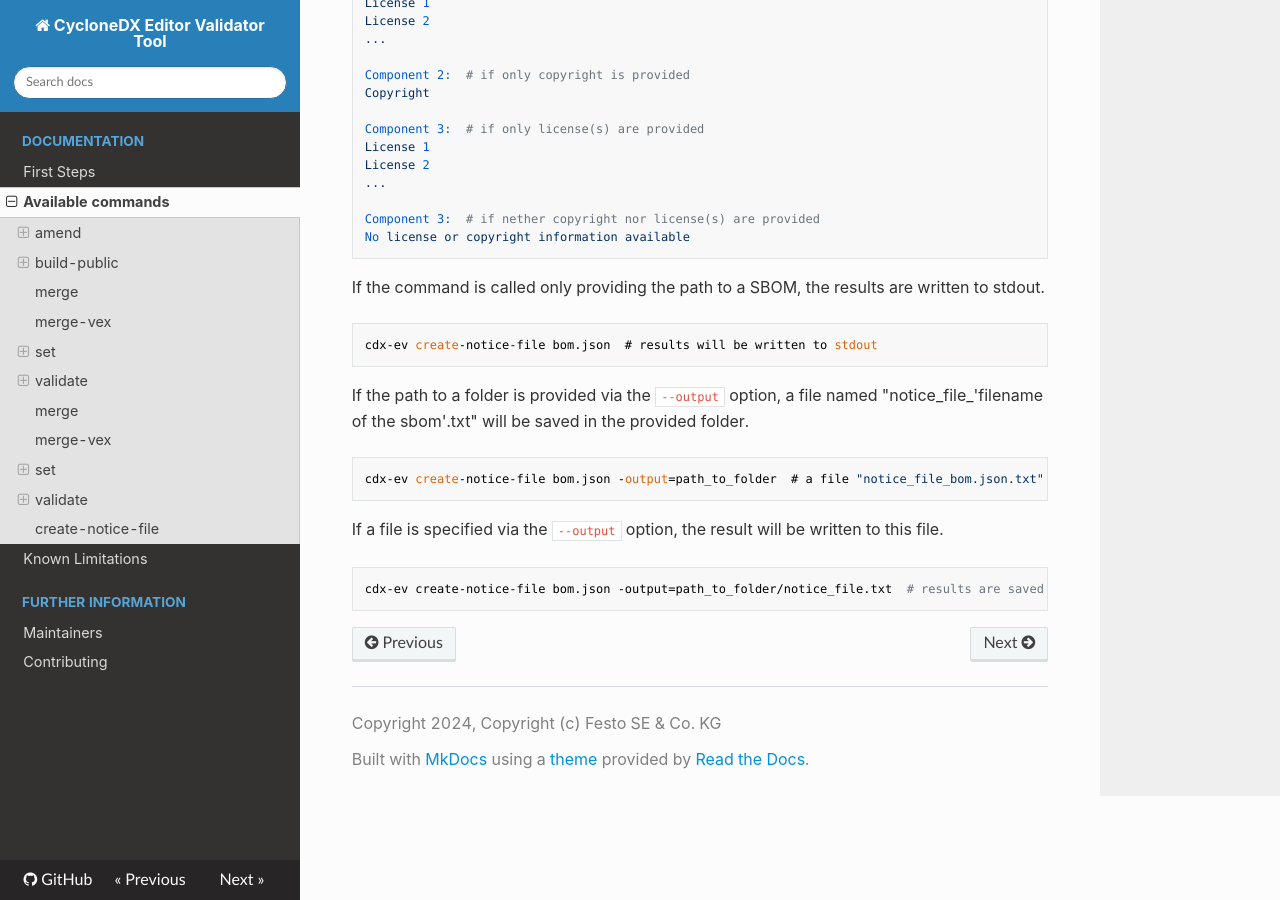
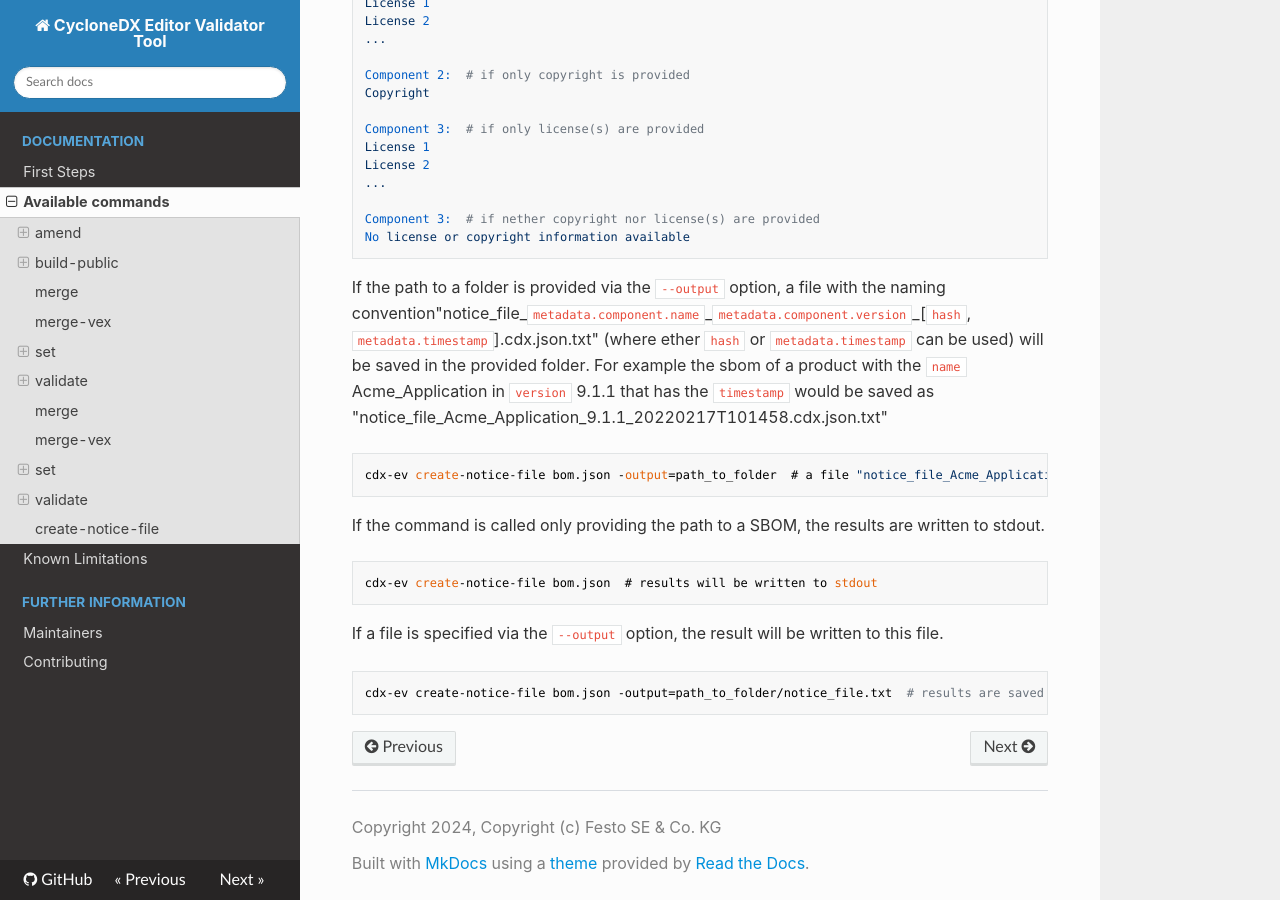
Before and after one commit to Festo-se/cyclonedx-editor-validator, an MkDocs documentation site: the page built from docs/available_commands.md, in a window 1280 px wide and 900 px high, scrolled down 20664 px. Built offline with MkDocs 1.6.1, drawn with Linux system fonts in a browser that asks for light colours; nearby versions of some CDN libraries; some web fonts are replaced.

Commit message:
docs: adds nimg convention for notice file

```diff
--- a/docs/available_commands.md
+++ b/docs/available_commands.md
@@ -711,14 +711,15 @@
     Component 3:  # if nether copyright nor license(s) are provided
     No license or copyright information available
 
+  If the path to a folder is provided via the `--output` option, a file with the naming convention"notice_file_`metadata.component.name`\_`metadata.component.version`\_\[`hash`, `metadata.timestamp`\].cdx.json.txt" (where ether `hash` or `metadata.timestamp` can be used) will be saved in the provided folder.
+For example the sbom of a product with the `name` Acme_Application in `version` 9.1.1 that has the `timestamp` would be saved as "notice_file_Acme_Application_9.1.1_20220217T101458.cdx.json.txt"
+
+    cdx-ev create-notice-file bom.json -output=path_to_folder  # a file "notice_file_Acme_Application_9.1.1_20220217T101458.cdx.json.txt" is created in the provided folder
+
 If the command is called only providing the path to a SBOM, the results are written to stdout.
 
     cdx-ev create-notice-file bom.json  # results will be written to stdout
 
-If the path to a folder is provided via the `--output` option, a file named "notice_file_'filename of the sbom'.txt" will be saved in the provided folder.
-
-    cdx-ev create-notice-file bom.json -output=path_to_folder  # a file "notice_file_bom.json.txt" is created in the provided folder
-
 If a file is specified via the `--output` option, the result will be written to this file.
 
     cdx-ev create-notice-file bom.json -output=path_to_folder/notice_file.txt  # results are saved in the file "notice_file.txt"
```
